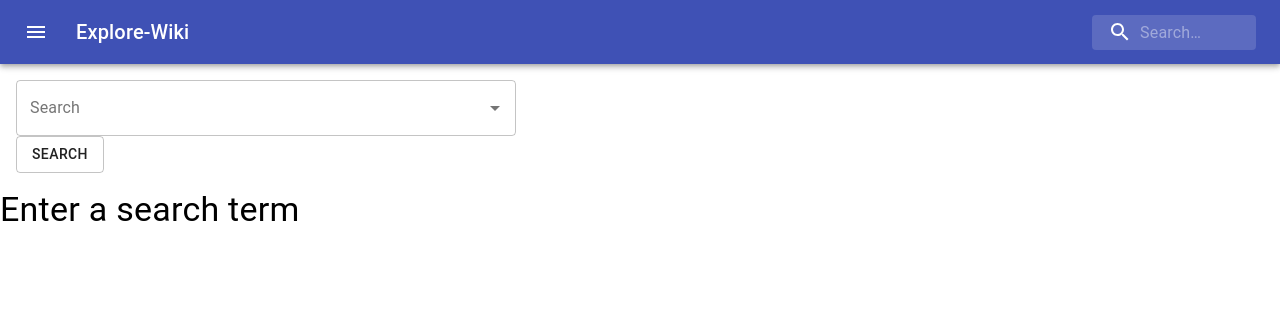
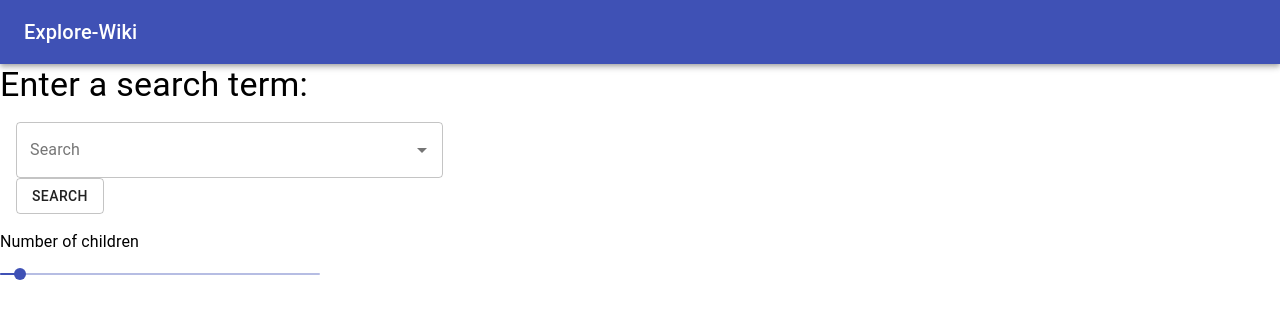
Before and after one commit to kyledampier/Explore-Wiki, a React (Create React App) app in the folder main-app/: page / in a window 1280 px wide. Shown: the top 318 px of the page. Built offline with nearby package versions, Linux system fonts and the light colour scheme.

Commit message:
Added numtokeep slider and other random fixes

```diff
--- a/main-app/src/DataStructres/WikiNode.js
+++ b/main-app/src/DataStructres/WikiNode.js
@@ -60,7 +60,6 @@ class WikiNode {
     async getChildren() {
       let categories = await getCategories(this.title);
       let links = await getLinks(this.title);
-      var numToKeep = 5;
       // [<number of shared categories>, <title>]
       var sortableArray = [];
       let requests = links.map((_, i) => {
--- a/main-app/src/WikiAPI/GetCategories.js
+++ b/main-app/src/WikiAPI/GetCategories.js
@@ -6,7 +6,7 @@ async function getCategories(title) {
         format: "json",
         titles: title,
         prop: "categories",
-        cllimit: 20
+        cllimit: 500
     };
 
     url = url + "?origin=*";
--- a/main-app/src/WikiAPI/GetLinks.js
+++ b/main-app/src/WikiAPI/GetLinks.js
@@ -6,7 +6,7 @@ async function getLinks(title) {
         format: "json",
         titles: title,
         prop: "links",
-        pllimit: 20
+        pllimit: 500
     };
 
     url = url + "?origin=*";
--- a/main-app/src/WikiAPI/GetSearchResults.js
+++ b/main-app/src/WikiAPI/GetSearchResults.js
@@ -6,7 +6,7 @@ async function getSearchResults(title) {
         format: "json",
         srsearch: title,
         list: "search",
-        srlimit: 20
+        srlimit: 50
     };
 
     url = url + "?origin=*";
--- a/main-app/src/components/NavBar.js
+++ b/main-app/src/components/NavBar.js
@@ -70,18 +70,18 @@ export default function SearchAppBar() {
     <div className={classes.root}>
       <AppBar position="static">
         <Toolbar>
-          <IconButton
+          {/* <IconButton
             edge="start"
             className={classes.menuButton}
             color="inherit"
             aria-label="open drawer"
           >
             <MenuIcon />
-          </IconButton>
+          </IconButton> */}
           <Typography className={classes.title} variant="h6" noWrap>
             Explore-Wiki
           </Typography>
-          <div className={classes.search}>
+          {/* <div className={classes.search}>
             <div className={classes.searchIcon}>
               <SearchIcon />
             </div>
@@ -93,7 +93,7 @@ export default function SearchAppBar() {
               }}
               inputProps={{ 'aria-label': 'search' }}
             />
-          </div>
+          </div>*/}
         </Toolbar>
       </AppBar>
     </div>
--- a/main-app/src/components/WikiGraph.js
+++ b/main-app/src/components/WikiGraph.js
@@ -4,7 +4,7 @@ import WikiNode from "../DataStructres/WikiNode";
 import Grid from '@material-ui/core/Grid';
 import getLinks from "../WikiAPI/GetLinks";
 import getUrl from "../WikiAPI/GetUrl";
-import getCategories from "../WikiAPI/GetCategories";
+import Slider from '@material-ui/core/Slider';
 import DFS from '../DataStructres/DFS';
 import getSearchResults from "../WikiAPI/GetSearchResults";
 import TextField from '@material-ui/core/TextField';
@@ -16,8 +16,7 @@ import { Button } from "@material-ui/core";
 
 function WikiGraph() {
 
-  const numToKeep = 5;
-
+  const [numToKeep, setNumToKeep] = React.useState(5);
   const [root, setRoot] = React.useState(null);
   const [selectedUrl, setSelectedUrl] = React.useState("https://wikipedia.com");
   const [graph, setGraph] = React.useState({ nodes: [], edges: [] });
@@ -25,6 +24,10 @@ function WikiGraph() {
   const [availableTerms, setSearchTerms] = React.useState([]);
   const [selectedRootTerm, setSelectedRootTerm] = React.useState(null);
   const [network, setNetwork] = React.useState(null);
+
+  const handleNumToKeepChange = (_, value) => {
+    setNumToKeep(value);
+  };
 
   async function newSearchTermFound(event) {
     let title = selectedRootTerm.target.defaultValue;
@@ -44,9 +47,9 @@ function WikiGraph() {
 
 
   const options = {
-    // layout: {
-    //   hierarchical: true
-    // },
+    layout: {
+      hierarchical: true
+    },
     edges: {
       color: "#000000"
     },
@@ -67,18 +70,19 @@ function WikiGraph() {
     doubleClick: async function (event) {
       var {nodes, edges} = event;
       let result = DFS(root, nodes[0]);
-      console.log("DOUBLE CLICK", result.title);
 
       let [requests, sortableArray] = await result.getChildren();
       Promise.allSettled(requests).then((_) => {
         sortableArray.sort((a,b) => b[0] - a[0]);
 
+        if (!(result.children.length > 1)) {
           for (var i = 0; i < numToKeep; i++)
             result.addChild(new WikiNode(sortableArray[i][1], getUrl(sortableArray[i][1]), sortableArray[i][1]), sortableArray[i][0]);
 
           if (network) {
             network.body.data.nodes.update(result.getNodes());
             network.body.data.edges.update(result.getEdges());
+          }
         }
       });
 
@@ -87,19 +91,38 @@ function WikiGraph() {
 
   return (
     <div>
+
+      {!root &&
+      <Grid container>
+        <Grid item>
+          <Typography variant="h4" component="h1">
+            Enter a search term:
+          </Typography>
+        </Grid>
+      </Grid> }
+
+      <Grid
+      conatiner
+      justify="space-around">
+        <Grid item xs={6}>
           <Autocomplete
             id="search-box"
             options={availableTerms}
             getOptionLabel={(option) => option.title}
-      style={{ width: 500, marginLeft: "1rem", marginBottom: "1rem", marginTop: "1rem" }}
+            style={{ width: "100%", marginLeft: "1rem", marginBottom: "1rem", marginTop: "1rem" }}
             autoHighlight
             onSelect={setSelectedRootTerm}
             renderInput={(params) =>
-        <div>
+              <Grid
+              conatiner
+              direction="row"
+              justify="space-around">
+                <Grid item xs={8}>
                   <TextField {...params}
                     label="Search"
                     variant="outlined"
                     value={searchTerm}
+                    display="inline"
                     onChange={(event) => {
                       setSearchTerm(event.target.value);
                       try {
@@ -110,25 +133,38 @@ function WikiGraph() {
                         console.error(e);
                       }
                     }} />
+                  </Grid>
+                  <Grid item xs={4}>
                     <Button
                     onClick={newSearchTermFound}
                     variant="outlined"
+                    display="inline"
                     >
                     Search
                     </Button>
-        </div>
-      }
-    />
-
-      {!root &&
-      <Grid container>
-        <Grid item>
-          <Typography variant="h4" component="h1">
-            Enter a search term
-          </Typography>
                   </Grid>
               </Grid>
             }
+          />
+        </Grid>
+
+        <Grid item xs={3}>
+          <Typography id="non-linear-slider" gutterBottom>
+            Number of children
+          </Typography>
+          <Slider
+            value={numToKeep}
+            min={2}
+            step={1}
+            max={50}
+            onChange={handleNumToKeepChange}
+            valueLabelDisplay="auto"
+            aria-labelledby="num-to-keep-slider"
+          />
+        </Grid>
+
+      </Grid>
+
     {root &&
     <Grid container direction="row">
       <Grid item md={12} lg={7}>
```
Lines whose indentation alone changed are shown as unchanged.
